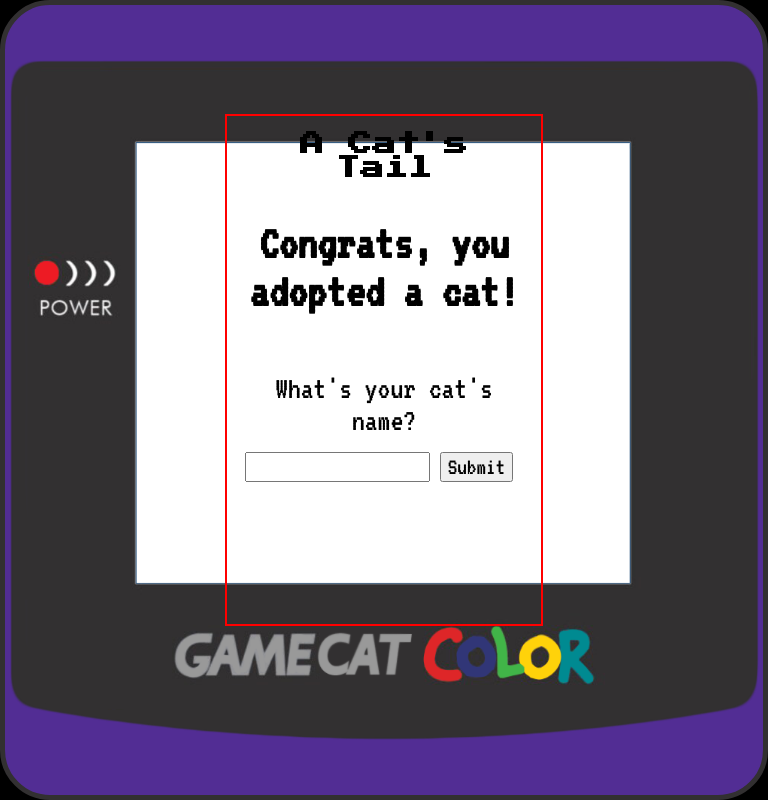
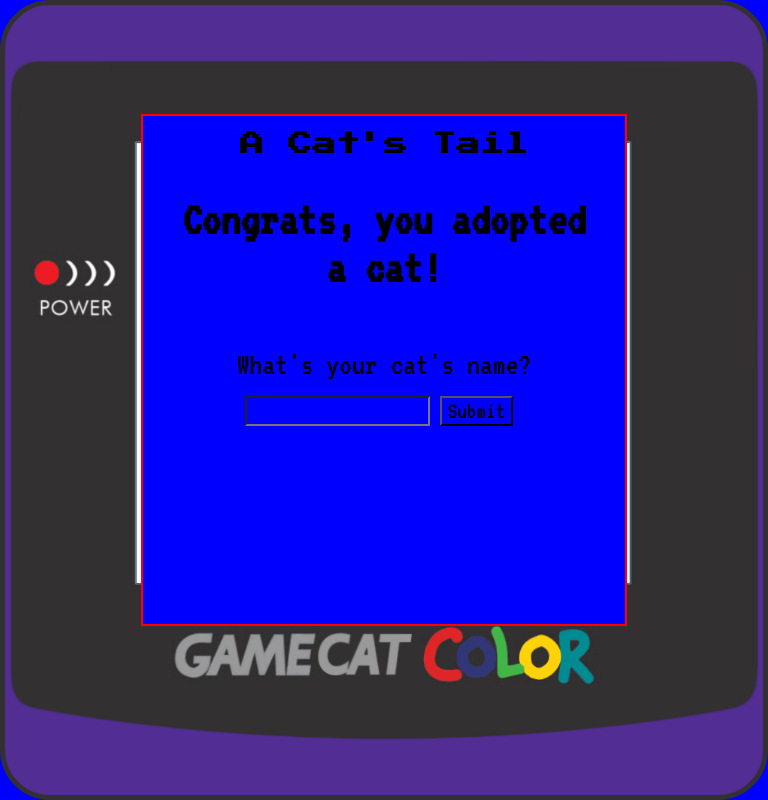
Before and after one commit to qrispi/a-cats-tail, a React (Create React App) app: page /story in a window 768 px wide. Built offline with nearby package versions, Linux system fonts and the light colour scheme.

Commit message:
Add media query styling for tablets/ipads

```diff
--- /dev/null
+++ b/src/components/App/media-query.css
@@ -0,0 +1,10 @@
+/* iPads, Tablets */
+@media (min-width: 651px) and (max-width: 800px) {
+  * {
+    background-color: blue;
+  }
+
+  .play-screen {
+    width: 64%;
+  }
+}
```
Also changed, not shown: src/components/App/App.js (+6 -7 lines).
